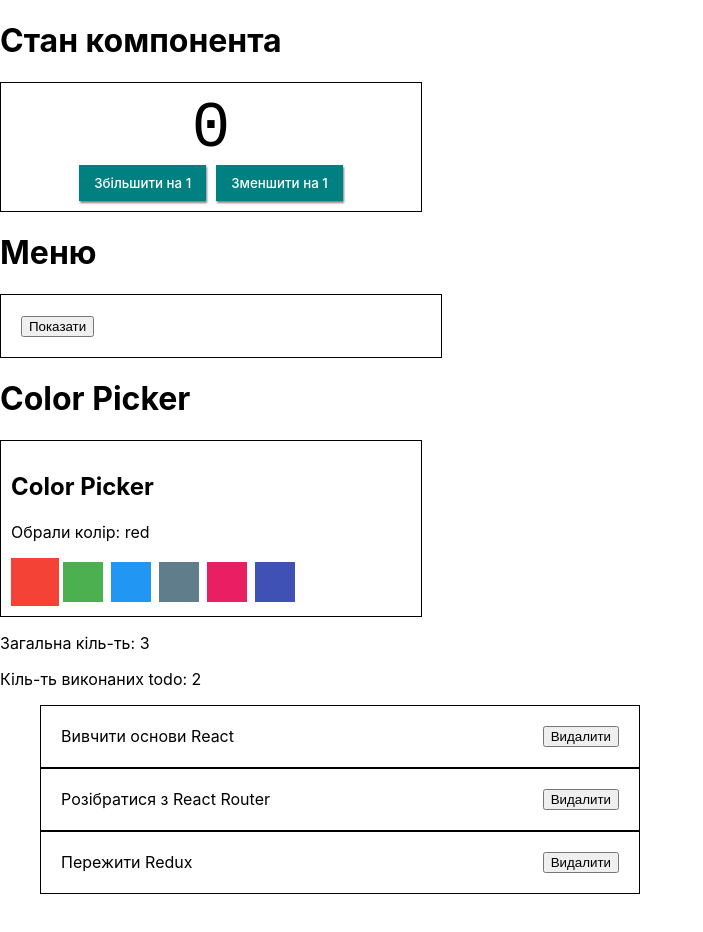
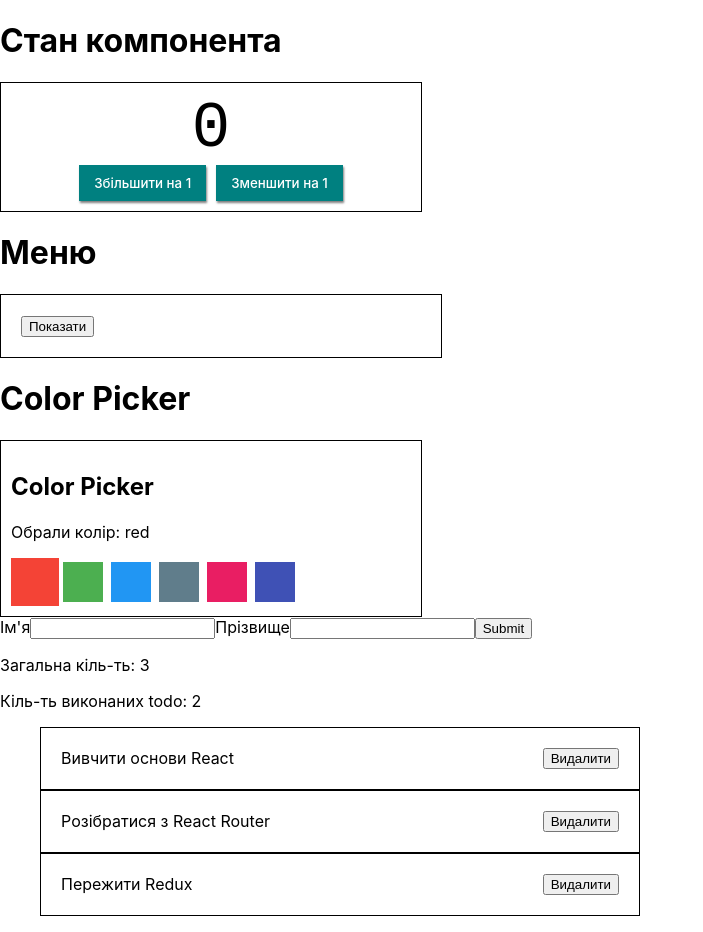
Before and after one commit to IrynkaKol/practic-react-class-componrnts, a React (Create React App) app: page / in a window 1280 px wide. Shown: the whole page, without its empty margins (0-703 px from the left). Before the commit the page ends 910 px from the top, so only its background shows below. Built offline with nearby package versions, Linux system fonts and the light colour scheme.

Commit message:
Update App.jsx

```diff
--- a/src/components/App.jsx
+++ b/src/components/App.jsx
@@ -1,9 +1,9 @@
 import React, { Component } from 'react';
-import Counter from './Counter'
-import Dropdown from './Dropdown'
+import Counter from './Counter';
+import Dropdown from './Dropdown';
 import ColorPicker from './ColorPicker';
 import TodoList from './TodoList';
-import initialsTodos from './todos.json'
+import initialsTodos from './todos.json';
 
 const colorPickerOptions = [
   { label: 'red', color: '#F44336' },
@@ -17,13 +17,32 @@ const colorPickerOptions = [
 class App extends Component {
   state = {
     todos: initialsTodos,
+    name: '',
+    tag: '',
   };
 
-  deleteTodo = (todoId) => {
+  deleteTodo = todoId => {
     this.setState(prevState => ({
-      todos: prevState.todos.filter(todo => todo.id !==todoId),
-    }))
+      todos: prevState.todos.filter(todo => todo.id !== todoId),
+    }));
+  };
+
+  hendleChange = event => {
+    const { name, tag } = event.currentTarget;
+    this.setState({ [name]: tag });
+  };
+
+  hendleSubmit = event => {
+    event.preventDefault();
+    console.log(this.state);
+  };
+  /*hendelNameChange = event => {
+    //console.log(event.currentTarget.value)
+    this.setState({name: event.currentTarget.value})
   }
+  hendleTagChange = event => {
+    this.setState({tag: event.currentTarget.value})
+  }*/
 
   render() {
     const { todos } = this.state;
@@ -31,8 +50,8 @@ class App extends Component {
     const totalTodosCount = todos.length;
     const completedTodosCount = todos.reduce(
       (total, todo) => (todo.completed ? total + 1 : total),
-     0,
-     )
+      0
+    );
 
     return (
       <>
@@ -43,21 +62,48 @@ class App extends Component {
         <Dropdown />
 
         <h1>Color Picker</h1>
-      <ColorPicker options={colorPickerOptions}/>
+        <ColorPicker options={colorPickerOptions} />
 
+        <form onSubmit={this.hendleSubmit}>
+          <label /*htmlFor="id"*/>
+            Ім'я
+            <input
+              type="text"
+              name="name"
+              value={this.state.name}
+              onChange={this.hendleChange}
+              pattern="^[a-zA-Zа-яА-Я]+(([' -][a-zA-Zа-яА-Я ])?[a-zA-Zа-яА-Я]*)*$"
+              title="Name may contain only letters, apostrophe, dash and spaces. For example Adrian, Jacob Mercer, Charles de Batz de Castelmore d'Artagnan"
+              required
+            />
+          </label>
 
+          <label /*htmlFor="id"*/>
+            Прізвище
+            <input
+              type="text"
+              name="tag"
+              value={this.state.tag}
+              onChange={this.hendleChange}
+              pattern="^[a-zA-Zа-яА-Я]+(([' -][a-zA-Zа-яА-Я ])?[a-zA-Zа-яА-Я]*)*$"
+              title="Name may contain only letters, apostrophe, dash and spaces. For example Adrian, Jacob Mercer, Charles de Batz de Castelmore d'Artagnan"
+              required
+            />
+          </label>
+          <button type="submit">Submit</button>
+        </form>
         <div>
           <p>Загальна кіль-ть: {totalTodosCount} </p>
           <p>Кіль-ть виконаних todo: {completedTodosCount}</p>
           <p></p>
         </div>
 
-        <TodoList todos={todos} onDeleteTodo={this.deleteTodo}/>
+        <TodoList todos={todos} onDeleteTodo={this.deleteTodo} />
       </>
     );
   }
 }
-export default App
+export default App;
 //export const App = () => {
 // return (
 //   <div>
@@ -65,16 +111,11 @@ export default App
 
 /* <Counter initialValue={0} /> */
 
-
-
 /* <h1>Меню</h1>
       <Dropdown /> */
 
-
-
 /* <h1>Color Picker</h1>
       <ColorPicker options={colorPickerOptions}/> */
-
 
 //    <TodoList />
 // </div>
```
Lines whose indentation alone changed are shown as unchanged.
